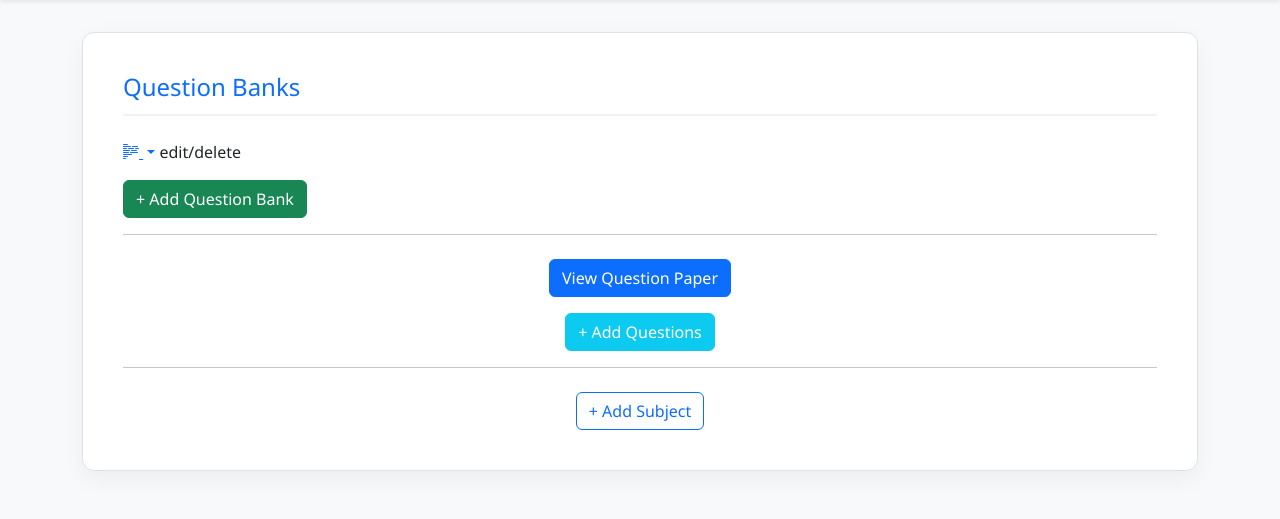
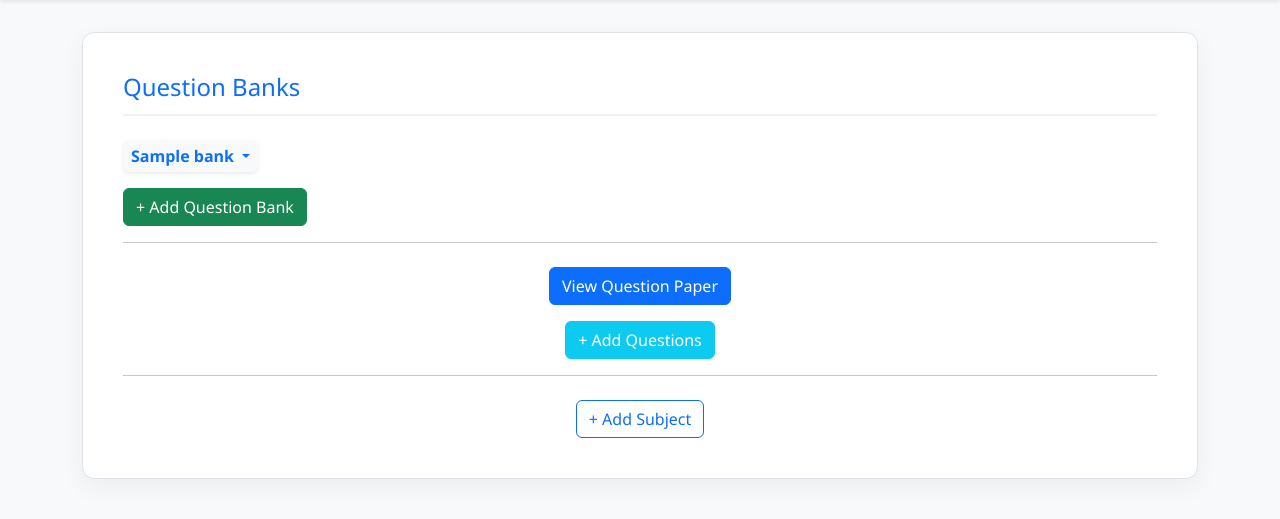
Before and after one commit to Rahul01-IITm/question_bank_generator, a Flask app: page /admin_dashboard in a window 1280 px wide. Shown: the part 57-576 px from the top of the page. Run offline with Flask 3, Linux system fonts and the light colour scheme; the visitor is signed in with stand-in values (Sample User, id 1); tables that the repository leaves empty hold one stand-in row (values such as "Sample post").

Commit message:
admin_dashboard template now displays the name of the generated questionbanks with edit , delete dropdown buttons on them. styling improved of the admin_dashboard.html .

```diff
--- a/templates/admin_templates/admin_dashboard.html
+++ b/templates/admin_templates/admin_dashboard.html
@@ -10,31 +10,32 @@
     {% if question_banks %}
     <div class="d-flex gap-3 flex-wrap">
       {% for bank in question_banks %}
-      <div class="bank-card">
+      <div class="position-relative">
         <div class="dropdown">
-          <a href class="dropdown-toggle" data-bs-toggle="dropdown" aria-expanded="false">
-            <i class="bi bi-body-text"></i>
+          <a class="dropdown-toggle text-decoration-none fw-semibold text-primary px-2 py-1 bg-light rounded shadow-sm d-inline-block"
+            href="#" data-bs-toggle="dropdown" aria-expanded="false">
+            {{ bank.name }}
           </a>
-          <span class="edit-delete-label">edit/delete</span>
           <ul class="dropdown-menu">
-            <li><a class="dropdown-item text-warning" href>Edit</a></li>
-            <li><a class="dropdown-item text-danger" href>Delete</a></li>
+            <li><a class="dropdown-item text-warning" href="#">Edit</a></li>
+            <li><a class="dropdown-item text-danger" href="#">Delete</a></li>
           </ul>
         </div>
       </div>
       {% endfor %}
     </div>
+
     {% else %}
     <p class="text-muted">No question banks available.</p>
     {% endif %}
   </div>
 
   {% if subjects %}
-    <a href="{{url_for('add_questionbank')}}" class="btn btn-success align-self-center mt-3">+ Add Question Bank</a>
+  <a href="{{url_for('add_questionbank')}}" class="btn btn-success align-self-center mt-3">+ Add Question Bank</a>
   {% else %}
-    <div class="alert alert-warning text-center mt-3" role="alert">
-      Please add a subject first to create a question bank.
-    </div>
+  <div class="alert alert-warning text-center mt-3" role="alert">
+    Please add a subject first to create a question bank.
+  </div>
   {% endif %}
 </div>
 
@@ -42,11 +43,11 @@
 
 <div class="action-buttons d-flex flex-column align-items-center gap-3 mt-4">
   {% if subjects %}
-    <a href class="btn btn-primary">View Question Paper</a>
-    <a href="{{url_for('add_questions')}}" class="btn btn-info text-white">+ Add Questions</a>
+  <a href="#" class="btn btn-primary">View Question Paper</a>
+  <a href="{{url_for('add_questions')}}" class="btn btn-info text-white">+ Add Questions</a>
   {% else %}
-    <a href class="btn btn-secondary disabled" tabindex="-1" aria-disabled="true">View Question Paper</a>
-    <a href class="btn btn-secondary disabled" tabindex="-1" aria-disabled="true">+ Add Questions</a>
+  <a href="#" class="btn btn-secondary disabled" tabindex="-1" aria-disabled="true">View Question Paper</a>
+  <a href="#" class="btn btn-secondary disabled" tabindex="-1" aria-disabled="true">+ Add Questions</a>
   {% endif %}
 </div>
 
```
